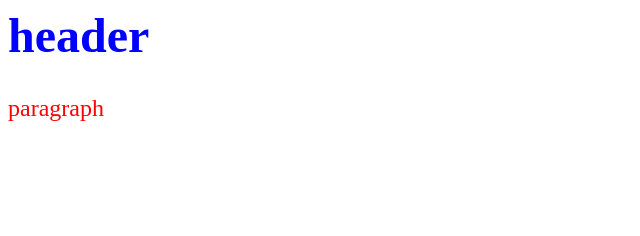
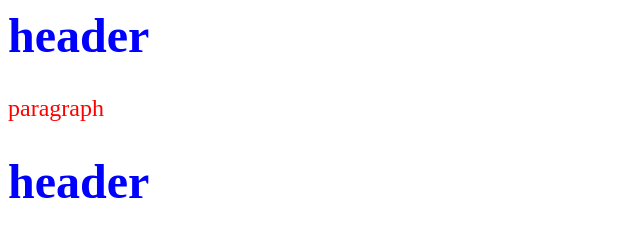
Before and after one commit to sashanks/MySecondRepo, a plain HTML site: page index.html in a window 1280 px wide. Shown: the whole page, without its empty margins (0-640 px from the left). Drawn offline with Linux system fonts and the light colour scheme.

Commit message:
added new line to index

```diff
--- a/index.html
+++ b/index.html
@@ -8,5 +8,6 @@
 	<BODY>
 		<H1>header</H1>
 		<P>paragraph</P>
+		<H1>header</H1>
 	<BODY>
 </html>
```
